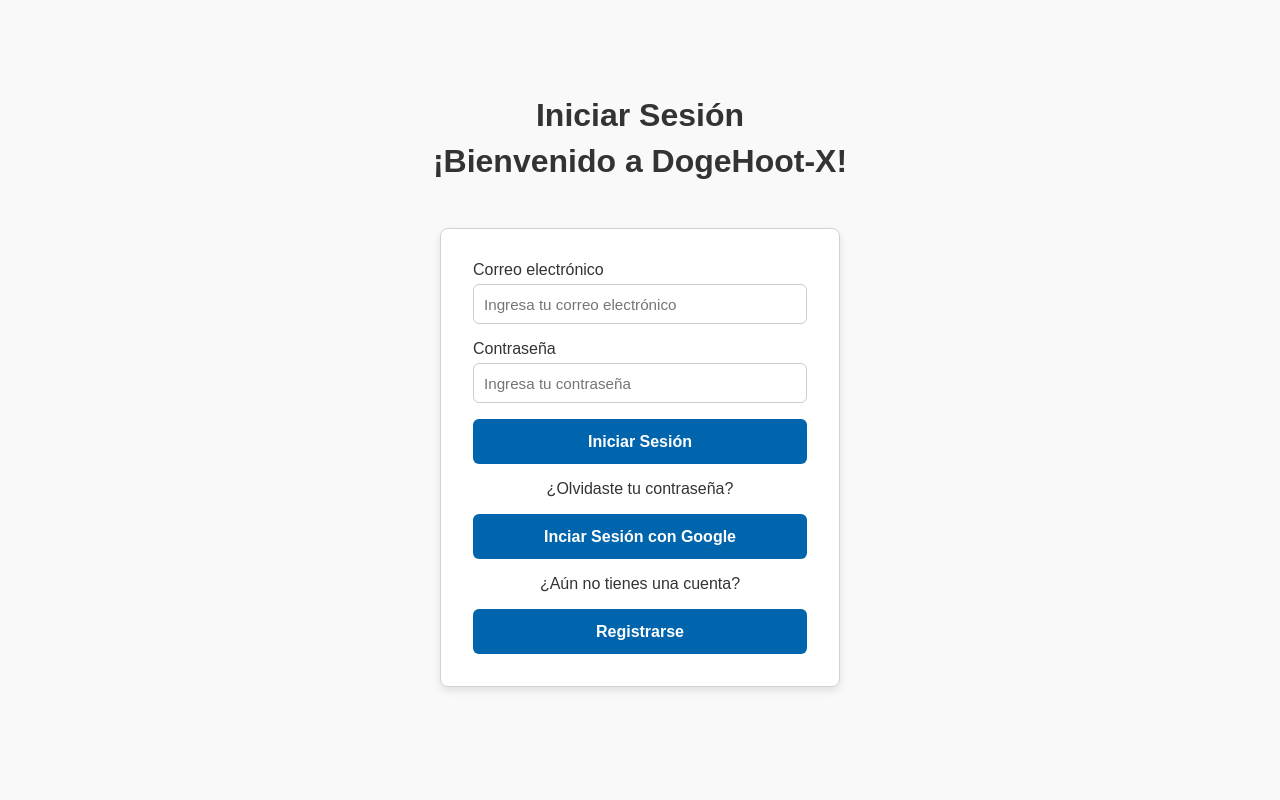
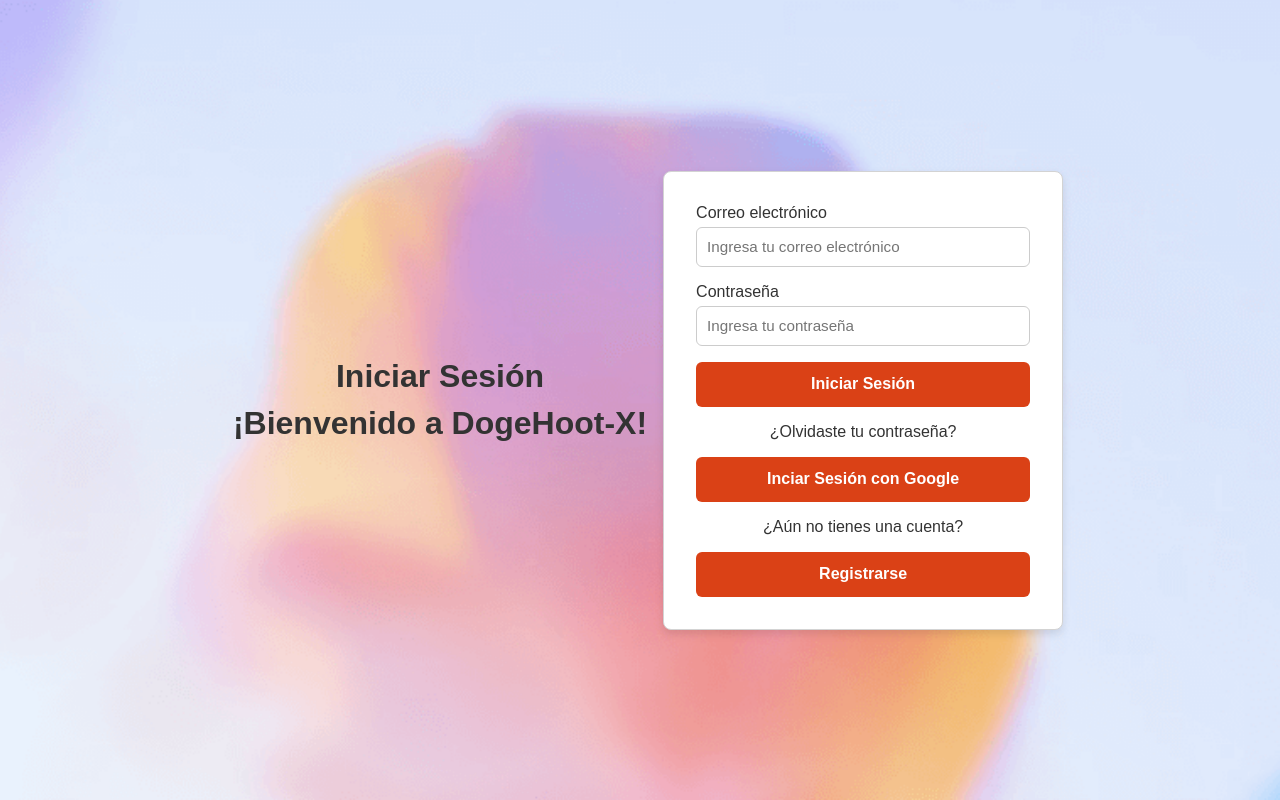
Before and after one commit to Nicols7A4/DogeHoot-X, a Flask app: page /login in a window 1280 px wide. Run offline with Flask 3, Linux system fonts and the light colour scheme.

Commit message:
commiiitt

```diff
--- a/static/login.css
+++ b/static/login.css
@@ -11,7 +11,7 @@ body {
     justify-content: center;
     min-height: 100vh;
     text-align: center;
-    background-color: #f9f9f9;
+    background: #f0f0f0 url('../static/img/fondo_login.png') no-repeat center center / cover ;
     color: #333;
     height: 100%;
 }
@@ -78,7 +78,7 @@ input:focus {
 button {
     width: 100%;
     height: 45px;
-    background-color: #0065ad;
+    background-color: #da4116;
     color: white;
     font-weight: bold;
     font-size: 1rem;
@@ -90,5 +90,5 @@ button {
 }
 
 button:hover {
-    background-color: #022e4b;
+    background-color: #922000;
 }
--- a/templates/login.html
+++ b/templates/login.html
@@ -9,11 +9,12 @@
 </head>
 
 <body>
-    <div class="cabecera">
-        <h1>Iniciar Sesión</h1>
-        <h1>¡Bienvenido a DogeHoot-X!</h1>
-    </div>
     <div class="contenedor-formulario">
+        <div class="cabecera">
+            <h1>Iniciar Sesión</h1>
+            <h1>¡Bienvenido a DogeHoot-X!</h1>
+
+        </div>
         <form class="formulario" action="{{ url_for('procesar_login')}}" method="post">
             <div class="f-fila">
                 <span>Correo electrónico</span>
```
Also changed, not shown: static/img/fondo_login.png (added).
